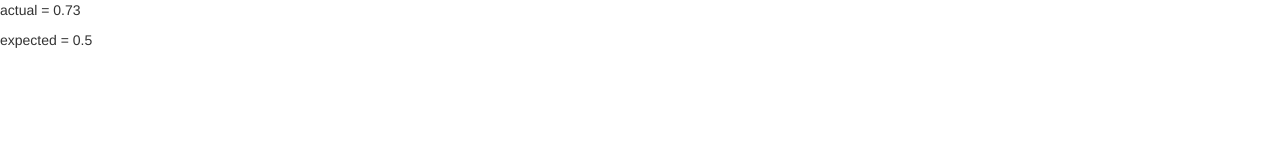
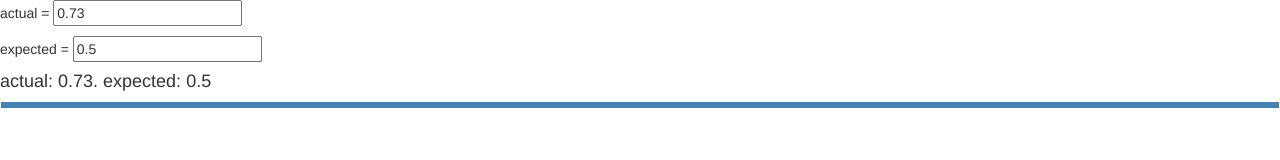
Before and after one commit to joeghodsi/progress-indicator, a website: page app/index.html in a window 1280 px wide. Drawn offline with nearby package versions, Linux system fonts and the light colour scheme.

Commit message:
angular directive in place. broken attempt at d3 bar graph in the works

```diff
--- /dev/null
+++ b/app/css/graph.css
@@ -0,0 +1,8 @@
+.graph div {
+  font: 10px sans-serif;
+  background-color: steelblue;
+  text-align: right;
+  padding: 3px;
+  margin: 1px;
+  color: white;
+}
--- a/app/index.html
+++ b/app/index.html
@@ -1,18 +1,25 @@
 <!doctype html>
-<html lang="en" ng-app="progressIndictatorApp">
+<html lang="en" ng-app="progressIndicatorApp">
 <head>
     <meta charset="utf-8">
     <title>progress-indicator app</title>
     <link rel="stylesheet" href="bower_components/bootstrap/dist/css/bootstrap.css">
-    <!-- <link rel="stylesheet" href="css/app.css"> -->
+    <link rel="stylesheet" href="css/graph.css">
     <script src="bower_components/angular/angular.js"></script>
-    <script src="js/controllers.js"></script>
+    <script src="bower_components/d3/d3.js"></script>
+    <script src="js/progressIndicator.js"></script>
 </head>
-<body ng-controller="progressController">
+<body>
 
-    <!-- View -->
-    <p>actual = {{ actual }}</p>
-    <p>expected = {{ expected }}</p>
+    <div ng-controller="progressController">
+
+        <!-- View -->
+        <p>actual = <input type="number" ng-init="actual=0.73" ng-model="actual"></p>
+        <p>expected = <input type="number" ng-init="expected=0.5" ng-model="expected"></p>
+
+        <ng-progress-indicator actual="actual" expected="expected"></ng-progress-indicator>
+
+    </div>
 
 </body>
 </html>
--- a/app/js/controllers.js
+++ /dev/null
@@ -1,10 +0,0 @@
-"use strict";
-
-// Controller
-
-var progressIndictatorApp = angular.module('progressIndictatorApp', []);
-
-progressIndictatorApp.controller('progressController', function($scope) {
-    $scope.actual = 0.73;
-    $scope.expected = 0.5;
-});
--- /dev/null
+++ b/app/js/progressIndicator.js
@@ -0,0 +1,70 @@
+'use strict';
+
+var app = angular.module('progressIndicatorApp', []);
+
+//TODO: determine whether to keep controller or remove. If keeping it, look up more about it.
+
+app.controller('progressController', function($scope) {
+    $scope.actual = 0.73;
+    $scope.expected = 0.5;
+});
+
+app.directive('ngProgressIndicator', function() {
+  return {
+    restrict: 'AE',
+    scope: {
+      actual: '=',
+      expected: '='
+    },
+    template: '<div class="progressIndicator"><h4>actual: {{ actual }}. expected: {{ expected }}</h4><div class="graph"></div></div>',
+    link: function(scope, iElement, iAttrs) {
+      var data = [scope.actual, scope.expected];
+      var x = d3.scale.linear()
+                .domain([0, d3.max(data)])
+                .range([0, 420]);
+      var svg = d3.select(".graph")
+                  .append("div")
+                  .style("width", function(d) { return x(d) + "px"; });
+      // scope.$watchCollection([actual, expected], function(newValues, oldValues, scope) {
+      scope.$watch('actual', function(newVals) {
+        scope.render([scope.actual, scope.expected]);
+      }, true);
+
+      scope.$watch('expected', function(newVals) {
+        scope.render([scope.actual, scope.expected]);
+      }, true);
+
+      scope.render = function(data) {
+        //svg.selectAll('*').remove();
+
+        //if (!data) return;
+
+        var x = d3.scale.linear()
+                  .domain([0, d3.max(data)])
+                  .range([0, 420]);
+
+        svg.select(".graph")
+           .selectAll("div")
+             .data(data)
+           .enter().append("div")
+             .style("width", function(d) { return x(d) + "px"; })
+             .text(function(d) { return d; });
+      }
+    }
+  }
+});
+
+var chartGraph = function(actual, expected) {
+
+  var data = [actual, expected];
+  var x = d3.scale.linear()
+      .domain([0, d3.max(data)])
+      .range([0, 420]);
+
+  d3.select(".graph")
+    .selectAll("div")
+      .data(data)
+    .enter().append("div")
+      .style("width", function(d) { return x(d) + "px"; })
+      .text(function(d) { return d; });
+}
--- a/bower.json
+++ b/bower.json
@@ -16,6 +16,7 @@
     "bootstrap": "~3.1.1",
     "angular-route": "~1.2.x",
     "angular-resource": "~1.2.x",
-    "angular-animate": "~1.2.x"
+    "angular-animate": "~1.2.x",
+    "d3": "~3.4.x"
   }
 }
```
